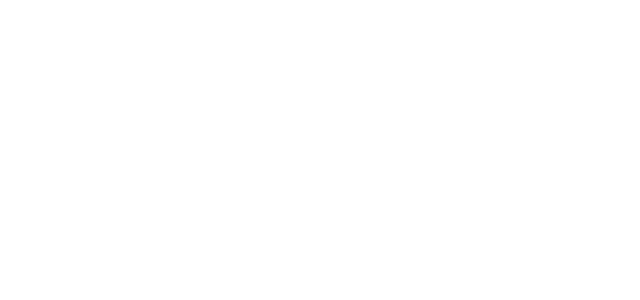
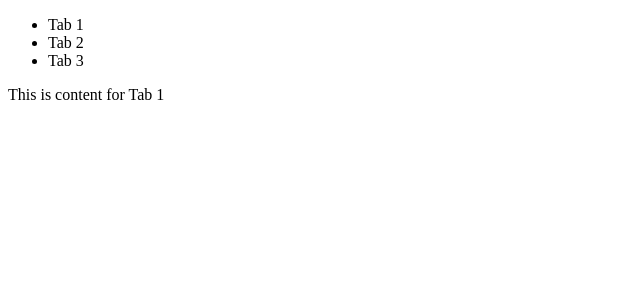
Before and after one commit to acciojob/react-composition-1-nvnKr09, a React app: page / in a window 1280 px wide. Shown: the top 300 px of the page, without its empty margins (0-640 px from the left). Built offline with nearby package versions, Linux system fonts and the light colour scheme.

Commit message:
submitting code-Thu Dec 28 2023 14:27:56 GMT+0530 (India Standard Time)

```diff
--- a/src/components/App.js
+++ b/src/components/App.js
@@ -1,11 +1,26 @@
 
-import React from "react";
+import React, { useState } from "react";
 import './../styles/App.css';
 
 const App = () => {
+
+  const tabsData = ["Tab 1", "Tab 2", "Tab 3"];
+  const [activeTab, setActiveTab] = useState(tabsData[0]);
+
   return (
     <div>
-        {/* Do not remove the main div */}
+        <ul>
+          {
+          tabsData.map((tab)=>(
+              <li onClick={()=>setActiveTab(tab)}>
+                {tab}
+              </li>
+            ))
+          }
+        </ul>
+        <div>
+           <p>This is content for {activeTab}</p>
+        </div>
     </div>
   )
 }
```
Also changed, not shown: 1 other file (tests, documents, lock files or other folders).
